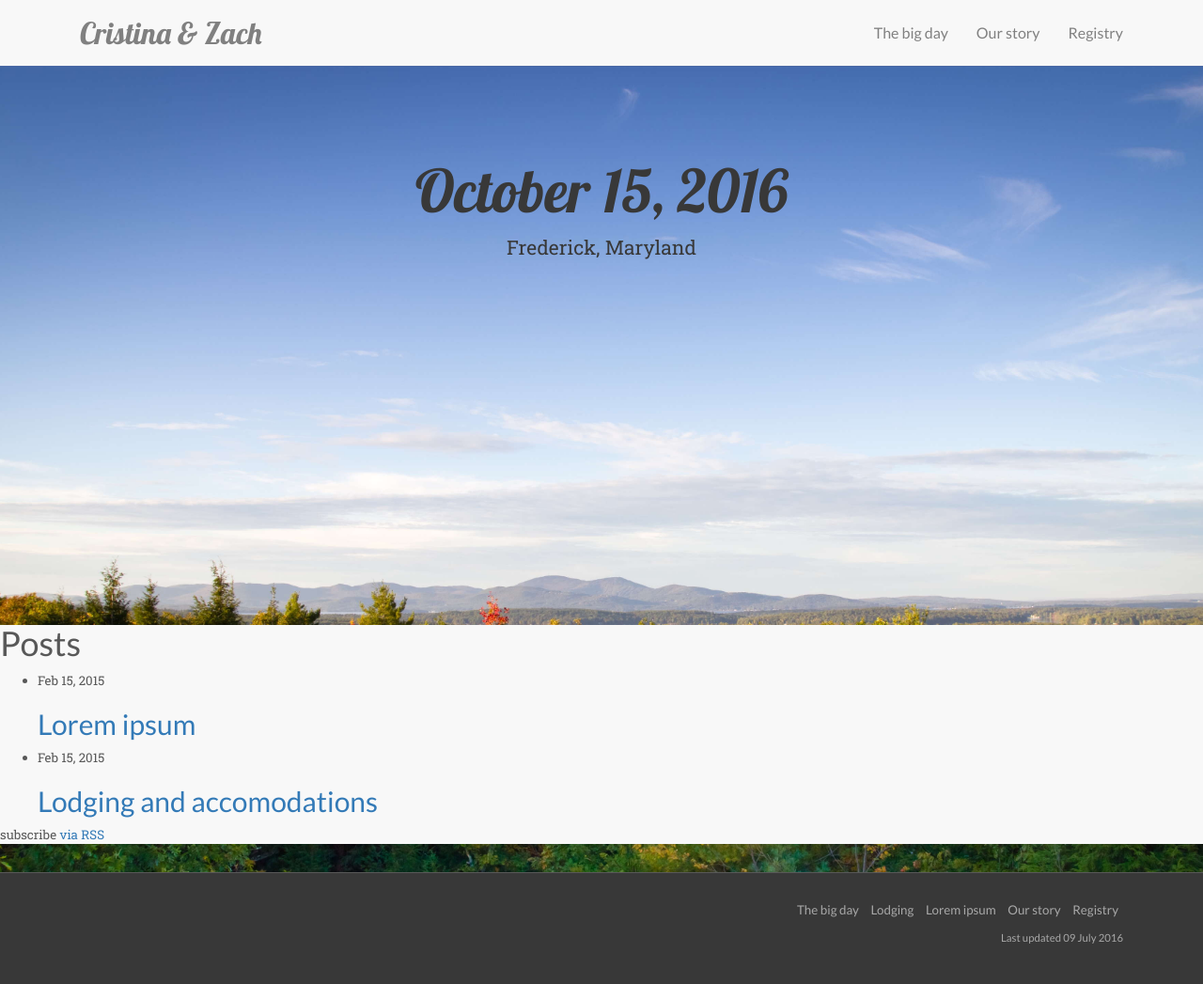
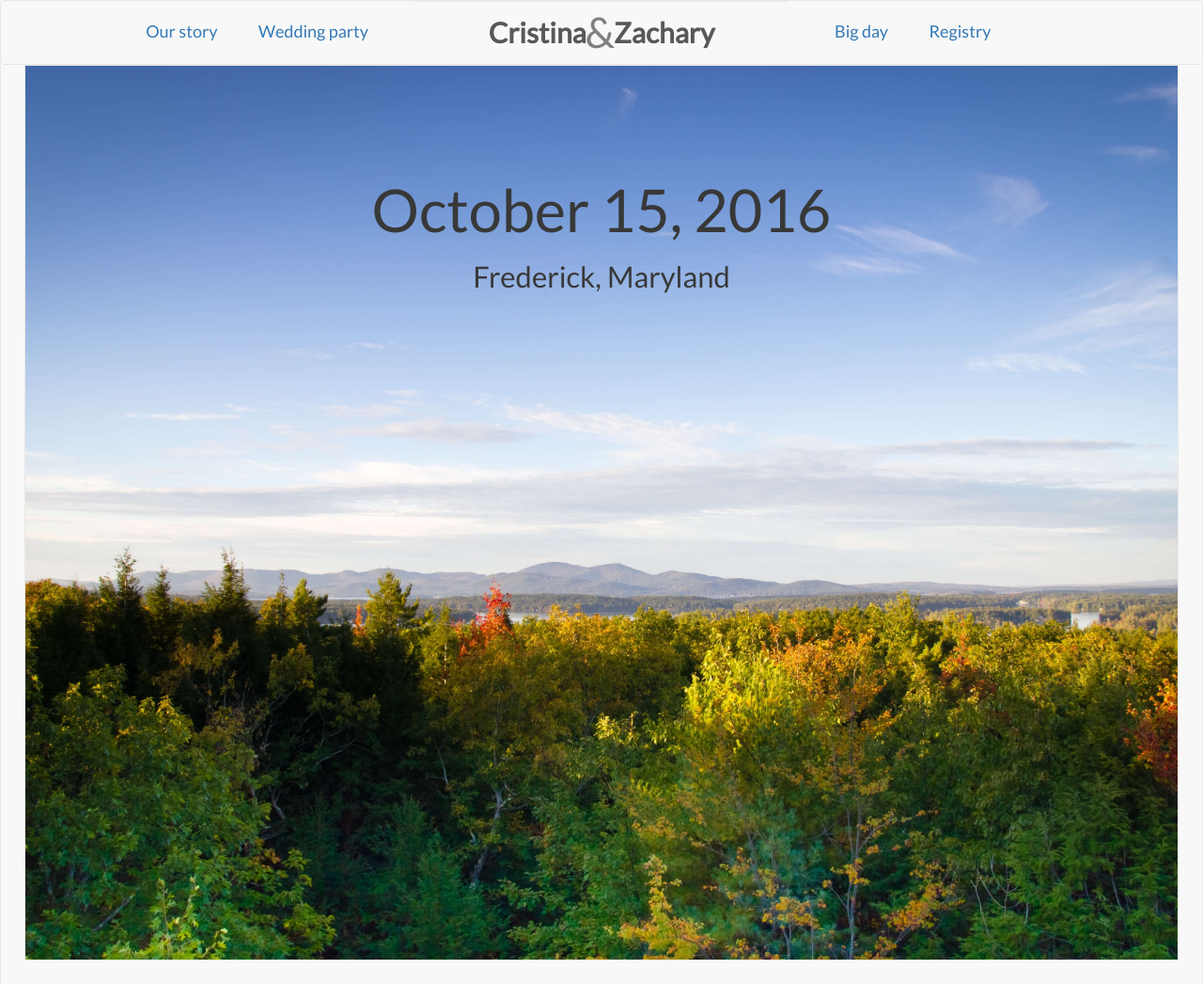
Before and after one commit to cthierer/cristina-and-zach, a Jekyll site: the page built from index.html, in a window 1280 px wide and 1047 px high. Shown: the whole window at 94% size. Built offline with Jekyll 4.4.1, drawn with Linux system fonts in a browser that asks for light colours.

Commit message:
Create landing page template

```diff
--- a/_config.yml
+++ b/_config.yml
@@ -1,5 +1,5 @@
 # Site settings
-title: Cristina & Zach
+title: Cristina & Zachary
 baseurl: "" # the subpath of your site, e.g. /blog/
 url: "http://yourdomain.com" # the base hostname & protocol for your site
 
--- a/_layouts/basic.html
+++ b/_layouts/basic.html
@@ -1,6 +1,7 @@
 ---
 layout: default
 ---
+<div id="page-basic">
     <header id="site-header">
         {% include nav-site.html %}
     </header>
@@ -23,3 +24,4 @@ layout: default
     <footer id="site-footer" class="border-photo-1">
         {% include footer-basic.html %}
     </footer>
+</div>
--- /dev/null
+++ b/_layouts/landing.html
@@ -0,0 +1,115 @@
+---
+layout: default
+---
+
+<header class="title-bar text-header">
+    <nav class="navbar navbar-default">
+        <div class="container-fluid">
+            <div class="row">
+                <div class="col-sm-4 hidden-xs text-right">
+                    <ul class="nav-list list-inline">
+                        <li>
+                            <a href="#">Our story</a>
+                        </li>
+                        <li>
+                            <a href="#">Wedding party</a>
+                        </li>
+                    </ul>
+                </div>
+                <div class="col-sm-4 navbar-header">
+                    <button type="button"
+                            class="navbar-toggle collapsed"
+                            data-toggle="collapse"
+                            data-target="#main-nav"
+                            aria-expanded="false">
+                        <span class="sr-only">Toggle navigation</span>
+                        <span class="icon-bar"></span>
+                        <span class="icon-bar"></span>
+                        <span class="icon-bar"></span>
+                    </button>
+                    <h1 class="title">
+                        <span class="name">
+                            Cristina
+                        </span>
+                        <span class="ampersand">
+                            &amp;
+                        </span>
+                        <span class="name">
+                            Zachary
+                        </span>
+                    </h1>
+                </div>
+                <div class="col-sm-4 hidden-xs text-left">
+                    <ul class="nav-list list-inline">
+                        <li>
+                            <a href="#">Big day</a>
+                        </li>
+                        <li>
+                            <a href="#">Registry</a>
+                        </li>
+                    </ul>
+                </div>
+            </div>
+            <div class="visible-xs-block">
+                <div id="main-nav" class="collapse navabar-collapse">
+                    <ul class="nav navbar-nav">
+                        <li><a href="#">Our story</a></li>
+                        <li><a href="#">Wedding party</a></li>
+                        <li><a href="#">Big day</a></li>
+                        <li><a href="#">Registry</a></li>
+                    </ul>
+                </div>
+            </div>
+        </div>
+    </nav>
+</header>
+
+<div class="landing-page-wrapper">
+    <div id="page-landing" class="jumbotron landing-page{% if page.theme %} {{ page.theme }}{% endif %}">
+        <div class="container">
+            <div class="row">
+                <div class="col-sm-12">
+                    {{ content }}
+                </div>
+            </div>
+        </div>
+    </div>
+</div>
+
+<script type="text/javascript">
+$(function () {
+/**
+ * @module com.christhierer.dev.page.fitBackground
+ * Resize a container to completely fill the window.
+ */
+
+/**
+ * @constant
+ * The `window` object wrapped in a jQuery instance.
+ */
+const viewport = $(window);
+
+/**
+ * @constant
+ * The element that should be sized to fit the entire screen.
+ */
+const container = $('#page-landing');
+
+/**
+ * @constant
+ * Number of pixels to offset the height of the container by, to account for
+ * padding, borders, etc.
+ * @todo Make this dynamic.
+ */
+const offset = 94;
+
+/**
+ * Resize the background to fill the entire height of the window.
+ */
+function fitBackground () {
+    container.css('height', viewport.height() - offset);
+}
+
+viewport.resize(fitBackground).trigger('resize');
+});
+</script>
--- a/_sass/_base.scss
+++ b/_sass/_base.scss
@@ -3,7 +3,6 @@ body {
     background-color: $gray-darkest;
     color: $gray-darker;
     font-size: 10pt;
-    padding-top: 70px;
     position: relavite;
 
     .content-wrapper {
@@ -28,3 +27,7 @@ h1, h2, h3, h4, h5, h6,
 .text-script {
     font-family: $font-script;
 }
+
+#page-basic {
+    padding-top: 70px;
+}
--- /dev/null
+++ b/_sass/_landing.scss
@@ -0,0 +1,117 @@
+.jumbotron.landing-page {
+    border: 1px solid $gray-lighter;
+    margin: 0;
+    // padding: 0;
+
+    .page-header {
+        border: none;
+        color: $gray-darkest;
+        margin-top: 70px;
+
+        .text-sub {
+            font-size: 31px;
+        }
+    }
+}
+
+.landing-page-wrapper {
+    background-color: $gray-lightest;
+    border: 1px solid $gray-lighter;
+    border-top: none;
+}
+
+.title-bar {
+
+    .navbar {
+        margin-bottom: 0;
+
+        .navbar-toggle {
+            height: 50px;
+            margin-right: 0;
+        }
+
+        .navbar-collapse {
+            padding-left: 0;
+            padding-right: 0;
+        }
+    }
+
+    .nav-item {
+        margin-top: 10px;
+
+        & > a {
+            font-size: 18px;
+        }
+    }
+
+    .nav-list {
+        font-size: 16px;
+        margin: 0;
+
+        & > li {
+            display: inline-block;
+            padding: 20px 8px;
+        }
+    }
+
+    .title {
+        border-top: 1px solid $gray-lighter;
+        color: $gray-darker;
+        font-size: 26px;
+        margin: 0;
+        padding: 8px 0;
+
+        .name,
+        .ampersand {
+            display: inline-block;
+            position: relative;
+            vertical-align: middle;
+        }
+
+        .name {
+            font-weight: 700;
+            z-index: 10;
+        }
+
+        .ampersand {
+            color: $gray-normal;
+            font-size: 1.5em;
+            margin: 0 -7px;
+            z-index: 1;
+        }
+    }
+}
+
+
+@media (min-width: 768px) {
+    // .jumbotron.landing-page {
+    //     padding-top: 30px;
+    //     padding-bottom: 30px;
+    // }
+
+    .landing-page-wrapper {
+        padding: 25px;
+        padding-top: 0;
+    }
+
+    .title-bar {
+        text-align: center;
+    }
+}
+
+@media (min-width: 992px) {
+    .title-bar {
+
+        .title {
+            font-size: 30px;
+        }
+
+        .nav-list {
+            font-size: 18px;
+
+            & > li {
+                padding: 20px;
+            }
+        }
+    }
+}
--- a/_sass/_welcomtron.scss
+++ /dev/null
@@ -1,18 +0,0 @@
-#welcomtron {
-    background-color: transparent;
-    height: 575px;
-    margin: 0;
-
-    .page-header {
-        border: none;
-        color: $gray-darkest;
-
-        .line-1 {
-            font-size: 63px;
-        }
-
-        .line-2 {
-            font-size: 21px;
-        }
-    }
-}
--- a/css/main.scss
+++ b/css/main.scss
@@ -25,6 +25,6 @@ $font-script:   'Lobster', cursive;
     "content",
     "nav-site",
     "footer-basic",
-    "themes",
-    "welcomtron"
+    "landing",
+    "themes"
 ;
--- a/index.html
+++ b/index.html
@@ -1,36 +1,12 @@
 ---
-layout: single-page
+layout: landing
+theme: background-photo-1
 ---
-<div id="welcomtron" class="jumbotron">
-  <div class="container">
-    <div class="row">
-      <div class="col-sm-12">
-        <div class="page-header text-center">
-          <span class="text-script line-1">October 15, 2016</span>
-          <br/>
-          <span class="line-2">Frederick, Maryland</span>
-        </div>
-      </div>
-    </div>
-  </div>
+<div class="text-center page-header">
+    <p class="text-header h1">
+        October 15, 2016
+    </p>
+    <p class="text-header text-sub">
+        Frederick, Maryland
+    </p>
 </div>
-
-<div class="home background-solid-1">
-
-  <h1 class="page-heading">Posts</h1>
-
-  <ul class="post-list">
-    {% for post in site.posts %}
-      <li>
-        <span class="post-meta">{{ post.date | date: "%b %-d, %Y" }}</span>
-
-        <h2>
-          <a class="post-link" href="{{ post.url | prepend: site.baseurl }}">{{ post.title }}</a>
-        </h2>
-      </li>
-    {% endfor %}
-  </ul>
-
-  <p class="rss-subscribe">subscribe <a href="{{ "/feed.xml" | prepend: site.baseurl }}">via RSS</a></p>
-
-</div>
```
Also changed, not shown: _sass/_themes.scss (line endings or trailing spaces). Lines whose indentation alone changed are shown as unchanged.
